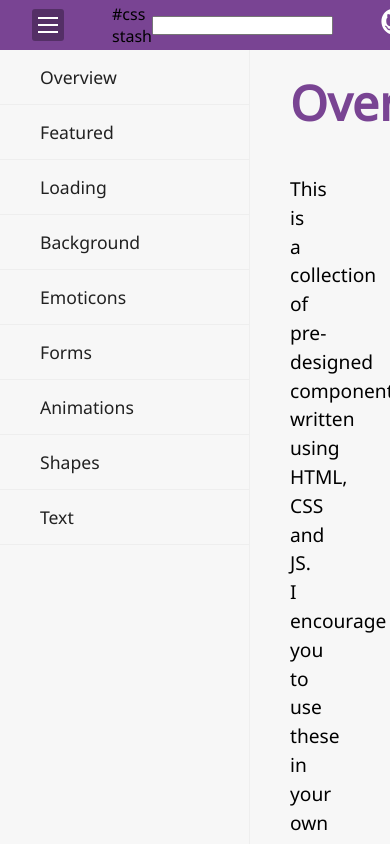
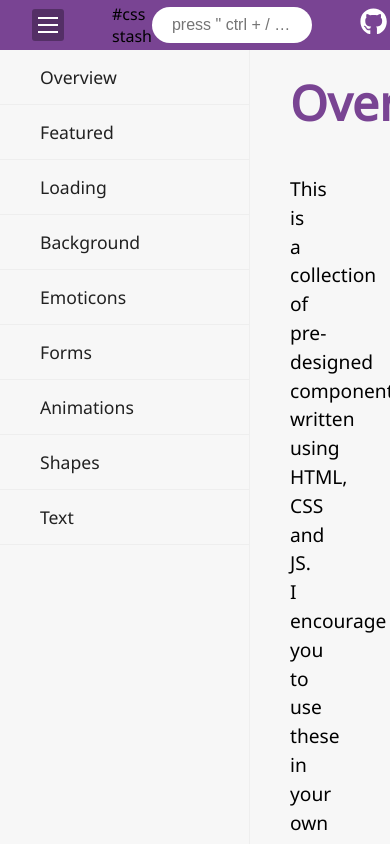
Before and after one commit to Milind452/css-stash, a React (Create React App) app: page / in a window 390 px wide. Built offline with nearby package versions, Linux system fonts and the light colour scheme.

Commit message:
style search input

```diff
--- a/src/pages/Header/Header.css
+++ b/src/pages/Header/Header.css
@@ -26,4 +26,39 @@
     text-decoration: none;
     color: #fff;
     font-size: 1.7rem;
+    position: relative;
+    z-index: 1;
 }
+
+.right > input {
+    background: #fff;
+    border: 0;
+    border-radius: 100vw;
+    box-sizing: border-box;
+    color: #794493;
+    font-size: 16px;
+    height: 2.3rem;
+    outline: none;
+    padding: 0 20px;
+    position: relative;
+    width: 25rem;
+    text-overflow: ellipsis;
+}
+
+@media screen and (max-width: 900px) {
+    .right > input {
+        width: 20rem;
+    }
+}
+
+@media screen and (max-width: 750px) {
+    .right > input {
+        width: 15rem;
+    }
+}
+
+@media screen and (max-width: 600px) {
+    .right > input {
+        width: 10rem;
+    }
+}
--- a/src/pages/Header/Header.js
+++ b/src/pages/Header/Header.js
@@ -15,7 +15,7 @@ export default function Header({ isNavOpen, setIsNavOpen }) {
                 <p>#css stash</p>
             </div>
             <div className="right">
-                <input />
+                <input placeholder="press &quot; ctrl + / &quot; to search" type="text" name="search" />
                 <a
                     rel="noreferrer"
                     href="https://github.com/milind452/css-stash"
```
